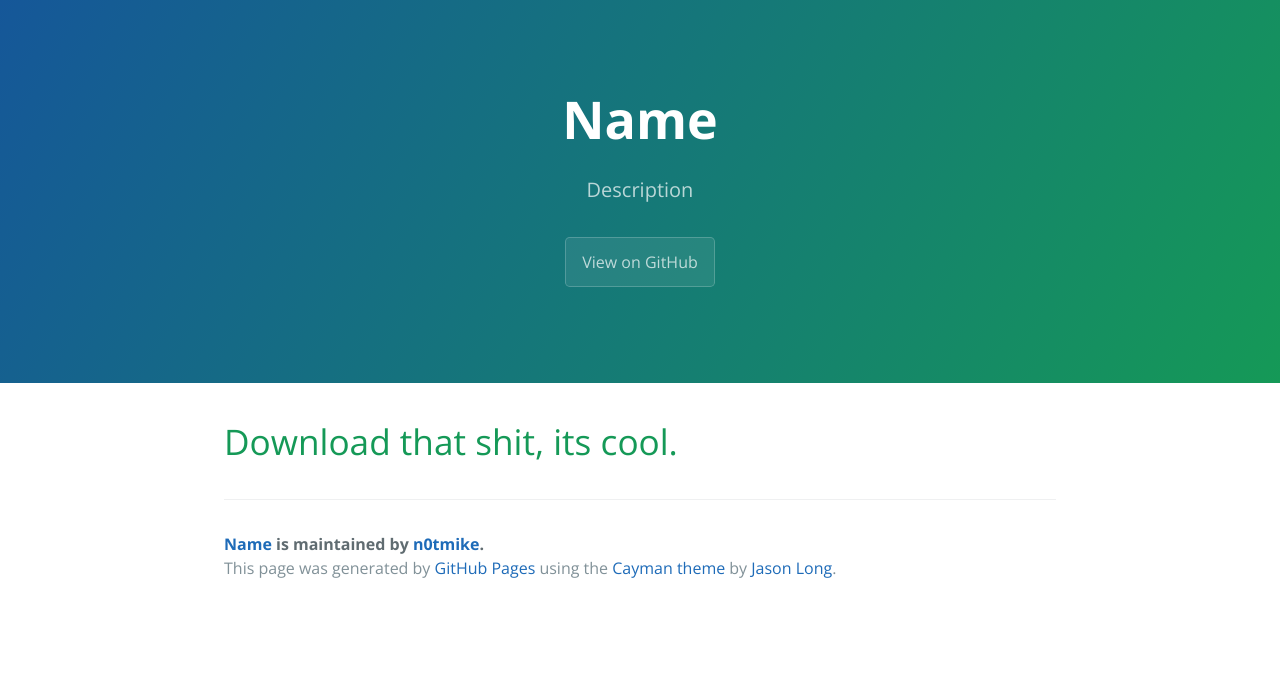
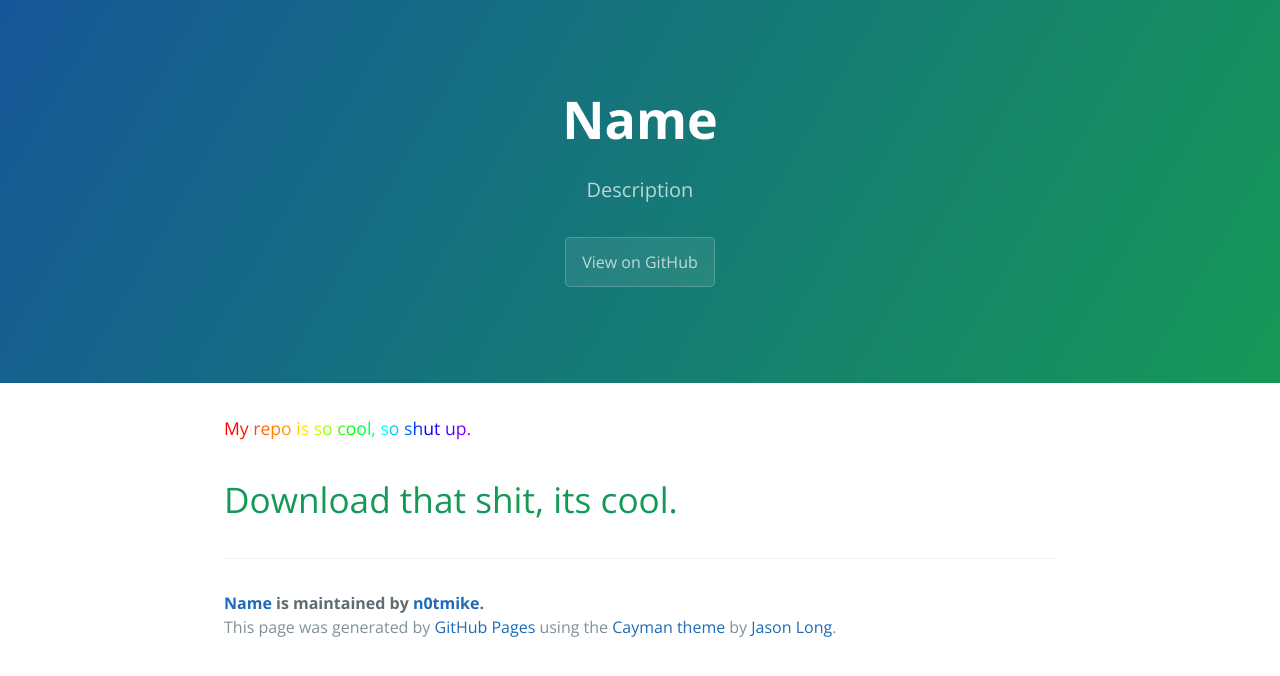
Before and after one commit to n0tmike/Name, a plain HTML site: page index.html in a window 1280 px wide. Drawn offline with nearby package versions, Linux system fonts and the light colour scheme.

Commit message:
Update index.html
rainbow cool

```diff
--- a/index.html
+++ b/index.html
@@ -18,6 +18,8 @@
     </section>
 
     <section class="main-content">
+      <div><span style="color:#ff0000;">M</span><span style="color:#ff1900;">y</span><span style="color:#ff3300;"> </span><span style="color:#ff4c00;">r</span><span style="color:#ff6600;">e</span><span style="color:#ff7f00;">p</span><span style="color:#ff9900;">o</span><span style="color:#ffb200;"> </span><span style="color:#ffcc00;">i</span><span style="color:#ffe500;">s</span><span style="color:#ffff00;"> </span><span style="color:#ccff00;">s</span><span style="color:#99ff00;">o</span><span style="color:#66ff00;"> </span><span style="color:#33ff00;">c</span><span style="color:#00ff00;">o</span><span style="color:#00ff33;">o</span><span style="color:#00ff66;">l</span><span style="color:#00ff99;">,</span><span style="color:#00ffcc;"> </span><span style="color:#00ffff;">s</span><span style="color:#00ccff;">o</span><span style="color:#0099ff;"> </span><span style="color:#0066ff;">s</span><span style="color:#0033ff;">h</span><span style="color:#0000ff;">u</span><span style="color:#1c00ff;">t</span><span style="color:#3800ff;"> </span><span style="color:#5300ff;">u</span><span style="color:#6f00ff;">p</span><span style="color:#8b00ff;">.</span></div>
+
       <h1>Download that shit, its cool.</h1>
 
 
```
